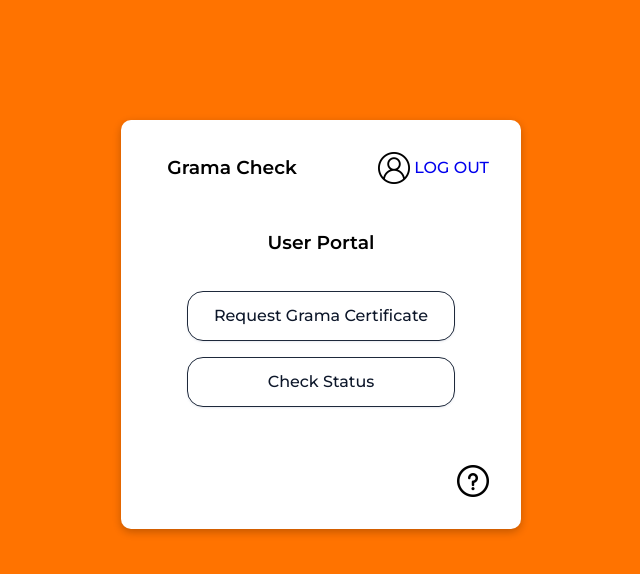
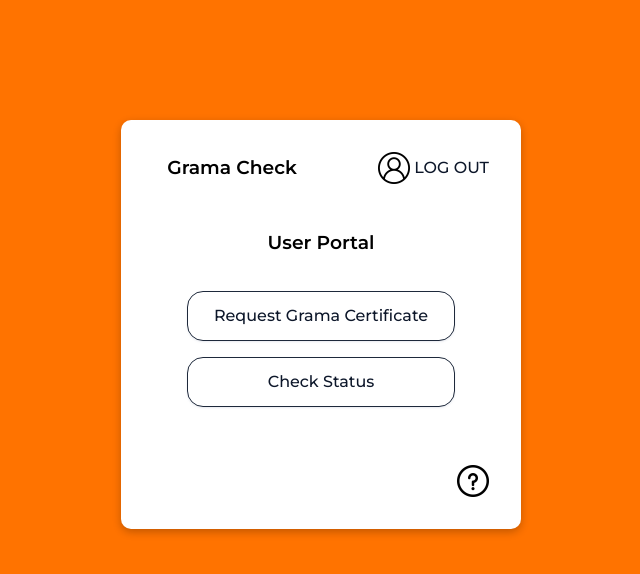
Before and after one commit to NimBuzz01/Grama-Check-Front-End, a plain HTML site: page user-portal.html in a window 1280 px wide. Shown: the whole page, without its empty margins (319-959 px from the left). Drawn offline with Linux system fonts and the light colour scheme.

Commit message:
changes to margin

```diff
--- a/style.css
+++ b/style.css
@@ -35,6 +35,7 @@ hr {
     box-shadow: rgba(0, 0, 0, 0.24) 0px 3px 8px;
     border-radius: 10px;
     padding: 2em;
+    margin-bottom: 10%;
 }
 
 #help-wrapper {
@@ -196,6 +197,7 @@ hr {
 
 .logout-btn {
     font-weight: 500;
+    color: #0d172a;
 }
 
 .logout-btn:hover {
@@ -444,5 +446,4 @@ hr {
 #index-footer {
     display: none;
 }
-
- */
+*/
```
